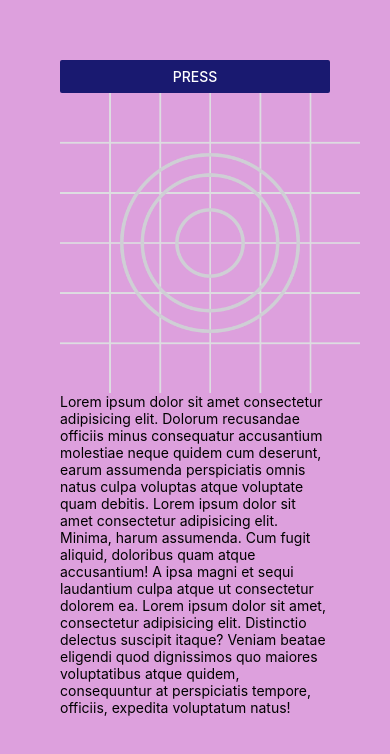
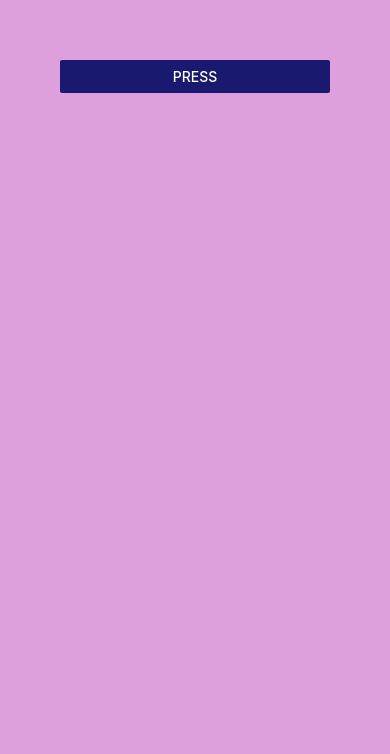
Before and after one commit to Minoli-1998/CoreComponents, a React Native app: screen / in a window 390 px wide. Shown: the top 754 px of the page. Built offline with nearby package versions, Linux system fonts and the light colour scheme.

Commit message:
Learnt Modal component

```diff
--- a/App.js
+++ b/App.js
@@ -1,32 +1,30 @@
-import { View, Button, Image, Text, Pressable } from "react-native";
-const logoImg = require("./assets/adaptive-icon.png");
+import { useState } from "react";
+import { View, Button, Text, Modal } from "react-native";
 
 export default function App() {
+  const [isModalVisible, setIsModalVisible] = useState(false);
+
   return (
     <View style={{ flex: 1, backgroundColor: "plum", padding: 60 }}>
       <Button
         title="Press"
-        onPress={() => console.log("Button pressed")}
+        onPress={() => setIsModalVisible(true)}
         color="midnightblue"
       />
-      <Pressable onPress={() => console.log("Image pressed")}>
-        <Image source={logoImg} style={{ width: 300, height: 300 }} />
-      </Pressable>
-      <Pressable onPress={() => console.log("Text pressed")}>
-        <Text>
-          Lorem ipsum dolor sit amet consectetur adipisicing elit. Dolorum
-          recusandae officiis minus consequatur accusantium molestiae neque
-          quidem cum deserunt, earum assumenda perspiciatis omnis natus culpa
-          voluptas atque voluptate quam debitis. Lorem ipsum dolor sit amet
-          consectetur adipisicing elit. Minima, harum assumenda. Cum fugit
-          aliquid, doloribus quam atque accusantium! A ipsa magni et sequi
-          laudantium culpa atque ut consectetur dolorem ea. Lorem ipsum dolor
-          sit amet, consectetur adipisicing elit. Distinctio delectus suscipit
-          itaque? Veniam beatae eligendi quod dignissimos quo maiores
-          voluptatibus atque quidem, consequuntur at perspiciatis tempore,
-          officiis, expedita voluptatum natus!
-        </Text>
-      </Pressable>
+      <Modal
+        visible={isModalVisible}
+        animationType="slide"
+        presentationStyle="pageSheet"
+      >
+        <View style={{ flex: 1, backgroundColor: "lightblue", padding: 60 }}>
+          <Text>Modal Content</Text>
+          <Button
+            title="Close"
+            color="midnightblue"
+            onPress={() => setIsModalVisible(false)}
+          />
+        </View>
+      </Modal>
     </View>
   );
 }
```
